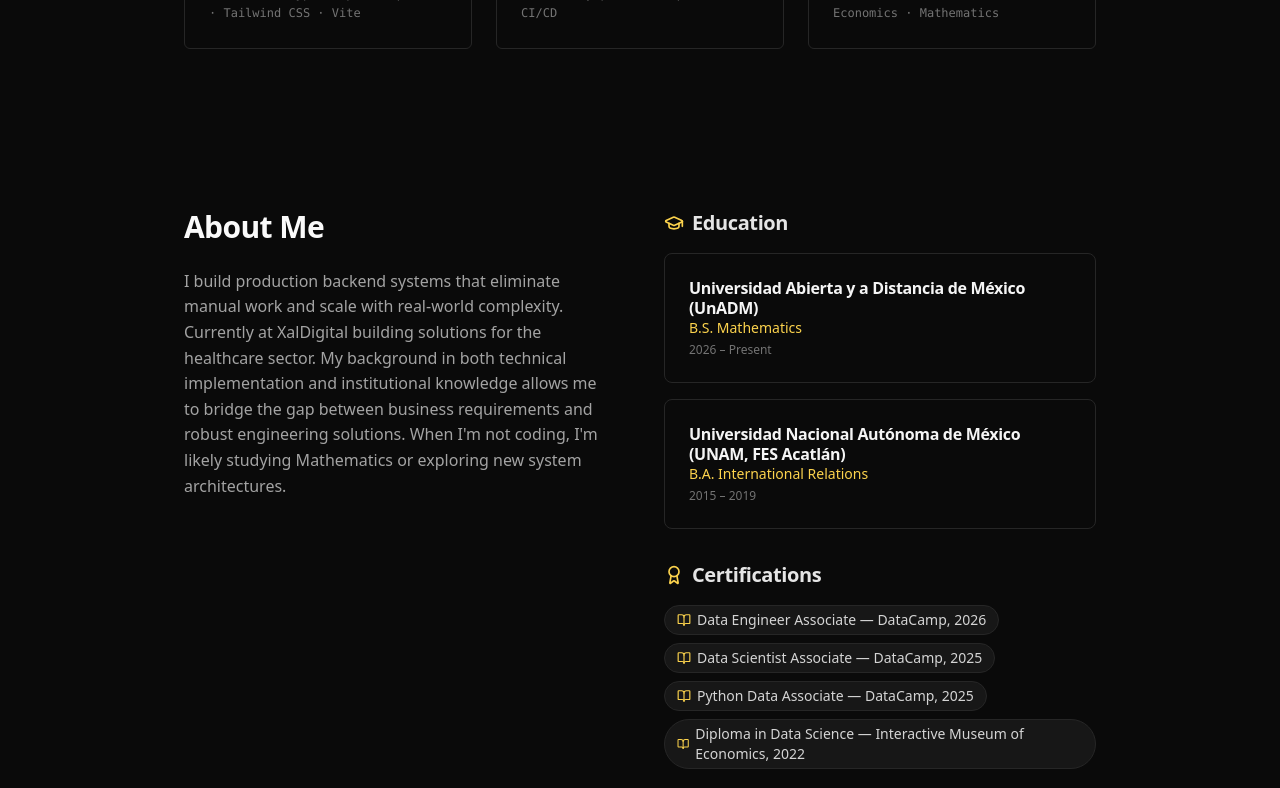
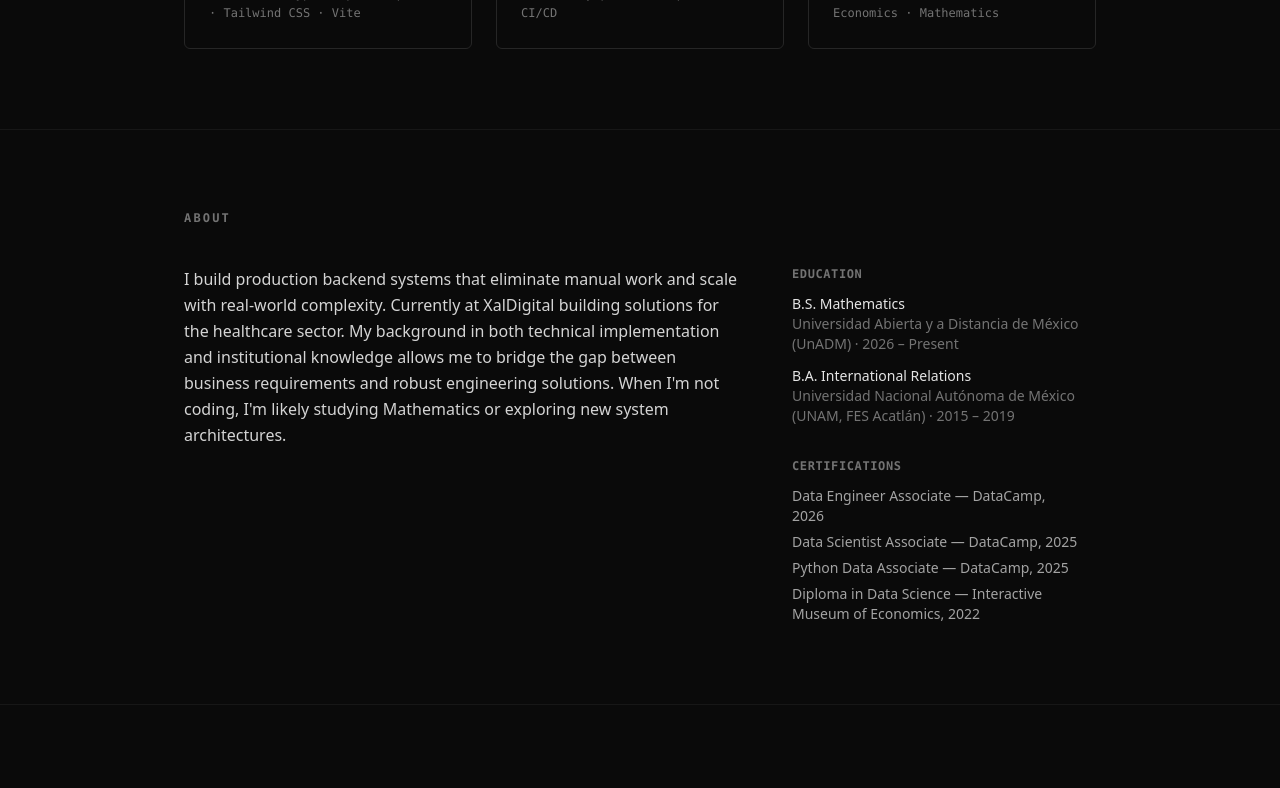
Before and after one commit to lehcimhdz/sitio_web_personal, a Next.js app: page / in a window 1280 px wide. Shown: the part 3960-4748 px from the top of the page. Built offline with nearby package versions, Linux system fonts and the light colour scheme.

Commit message:
feat: simplify About — drop icons and cert pill chips

```diff
--- a/src/components/About.tsx
+++ b/src/components/About.tsx
@@ -1,60 +1,48 @@
-
 import { personalInfo, education, certifications } from '@/data/content'
-import { GraduationCap, Award, BookOpen } from 'lucide-react'
-import MotionDiv from '@/components/ui/MotionDiv'
-import { fadeLeft, fadeRight } from '@/lib/animationConfig'
 
 const About = () => {
   return (
-    <section id="about" className="section-padding bg-neutral-950/50">
+    <section id="about" className="section-padding border-t border-neutral-900">
       <div className="container-custom">
-        <div className="grid md:grid-cols-2 gap-12 items-start">
-          {/* Bio Column */}
-          <MotionDiv {...fadeLeft()}>
-            <h2 className="text-3xl font-bold mb-6">About Me</h2>
-            <div className="prose prose-invert prose-lg text-neutral-400">
-              <p>{personalInfo.bio}</p>
-            </div>
-          </MotionDiv>
+        <h2 className="text-xs font-mono uppercase tracking-[0.18em] text-neutral-500 mb-10">
+          About
+        </h2>
 
-          {/* Education & Certifications Column */}
-          <MotionDiv {...fadeRight(0.2)} className="space-y-8">
-            {/* Education */}
+        <div className="grid md:grid-cols-[1fr_18rem] gap-x-12 gap-y-10 items-start max-w-4xl">
+          <p className="text-base text-neutral-300 leading-relaxed">
+            {personalInfo.bio}
+          </p>
+
+          <div className="space-y-8">
             <div>
-              <h3 className="text-xl font-bold mb-4 flex items-center gap-2 text-neutral-200">
-                <GraduationCap className="text-amber-300" size={20} />
+              <h3 className="text-xs font-mono uppercase tracking-wider text-neutral-500 mb-3">
                 Education
               </h3>
-              <div className="space-y-4">
-                {education.map((edu, index) => (
-                  <div key={index} className="card p-4 hover:bg-neutral-900/80 transition-colors">
-                    <h4 className="font-semibold text-neutral-100">{edu.school}</h4>
-                    <p className="text-sm text-amber-300">{edu.degree}</p>
-                    <p className="text-xs text-neutral-500 mt-1">{edu.year}</p>
-                  </div>
+              <ul className="space-y-3">
+                {education.map((edu) => (
+                  <li key={edu.school} className="text-sm">
+                    <p className="text-neutral-200">{edu.degree}</p>
+                    <p className="text-neutral-500">
+                      {edu.school} · {edu.year}
+                    </p>
+                  </li>
                 ))}
-              </div>
+              </ul>
             </div>
 
-            {/* Certifications */}
             <div>
-              <h3 className="text-xl font-bold mb-4 flex items-center gap-2 text-neutral-200">
-                <Award className="text-amber-300" size={20} />
+              <h3 className="text-xs font-mono uppercase tracking-wider text-neutral-500 mb-3">
                 Certifications
               </h3>
-              <div className="flex flex-wrap gap-2">
-                {certifications.map((cert, index) => (
-                  <span
-                    key={index}
-                    className="inline-flex items-center gap-1.5 px-3 py-1 text-sm bg-neutral-900 border border-neutral-800 rounded-full text-neutral-300"
-                  >
-                    <BookOpen size={14} className="text-amber-300" />
+              <ul className="space-y-1.5">
+                {certifications.map((cert) => (
+                  <li key={cert} className="text-sm text-neutral-400">
                     {cert}
-                  </span>
+                  </li>
                 ))}
-              </div>
+              </ul>
             </div>
-          </MotionDiv>
+          </div>
         </div>
       </div>
     </section>
```
